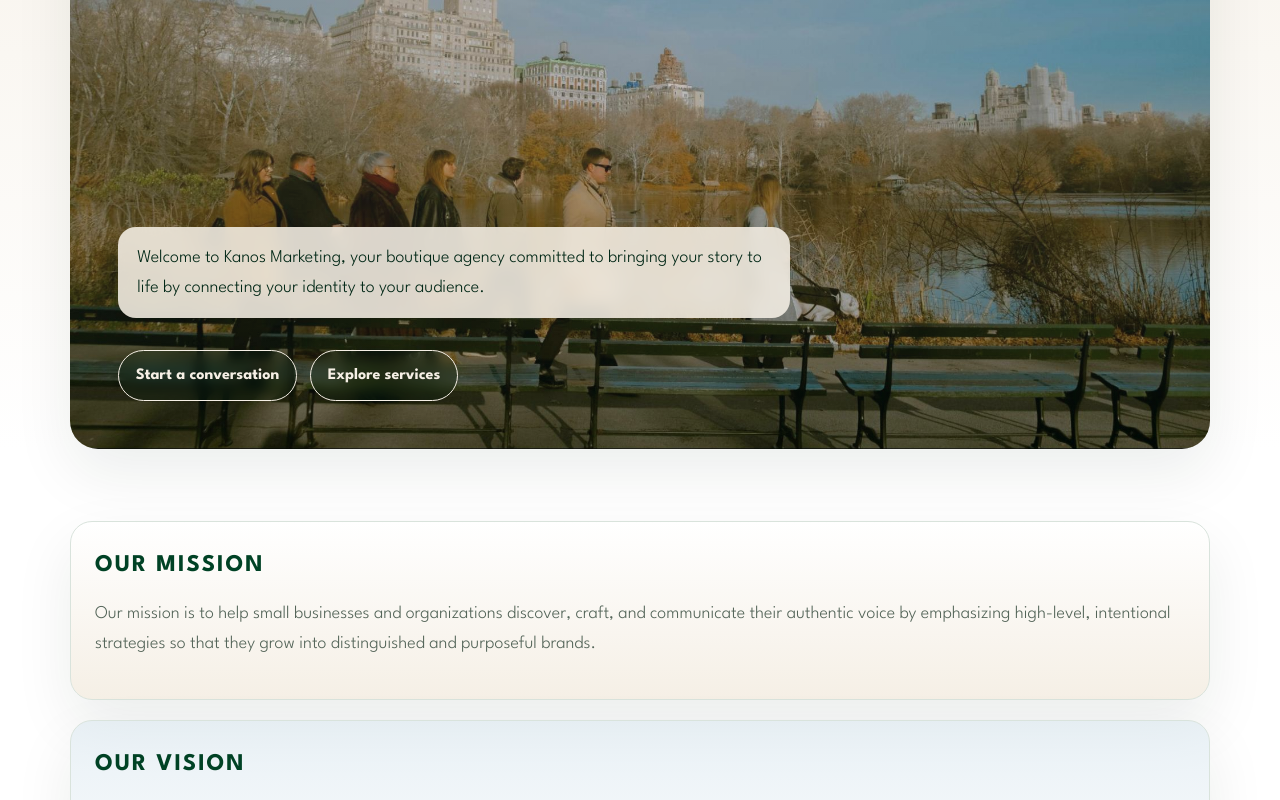
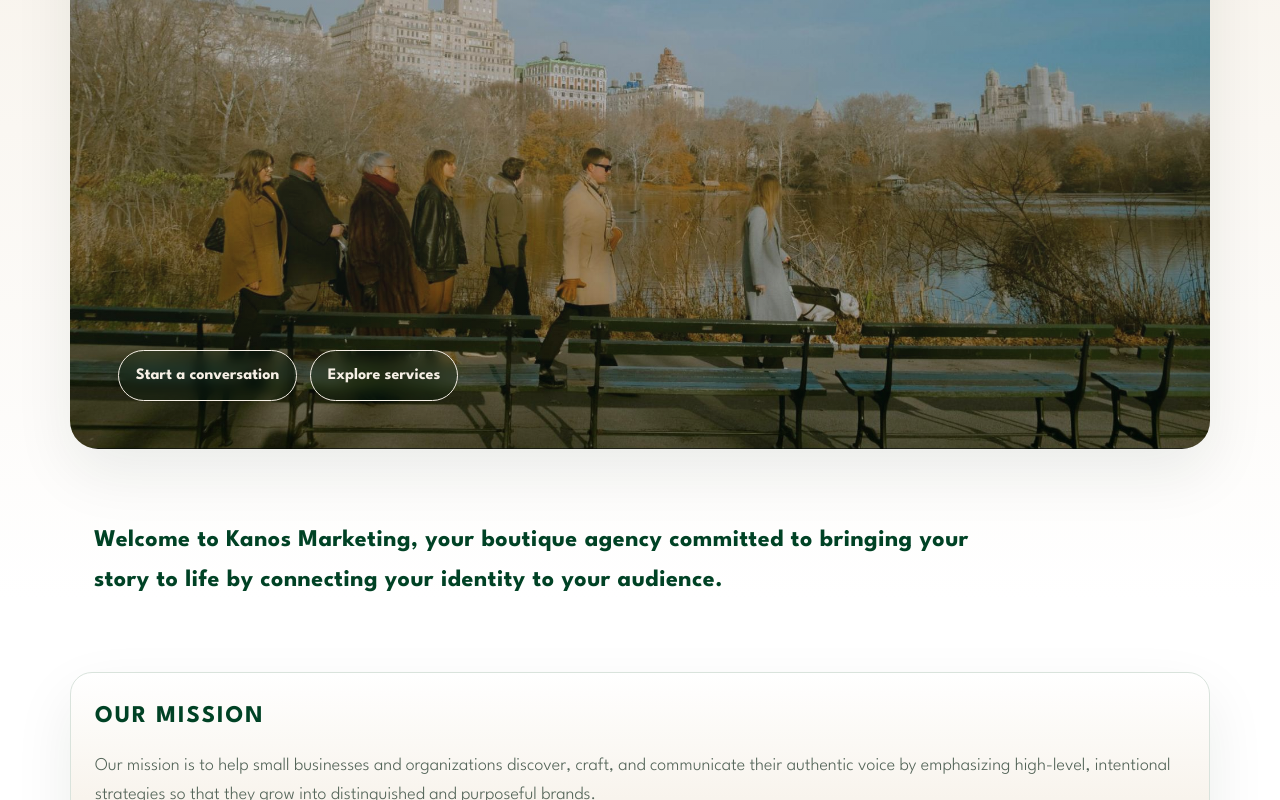
Before and after one commit to patgratt/kanosGroup, a React (Vite) app: page / in a window 1280 px wide. Shown: the part 424-1224 px from the top of the page. Built offline with nearby package versions, Linux system fonts and the light colour scheme.

Commit message:
fix textbox

```diff
--- a/src/pages/HomePage.jsx
+++ b/src/pages/HomePage.jsx
@@ -21,10 +21,6 @@ export default function HomePage() {
                 <p className="hero-tagline">Turning experiences into stories</p>
               </div>
               <div className="hero-base">
-                <p className="hero-intro">
-                  Welcome to Kanos Marketing, your boutique agency committed to bringing your story to life
-                  by connecting your identity to your audience.
-                </p>
                 <div className="cta-row">
                   <Link to="/contact" className="btn">
                     Start a conversation
@@ -36,6 +32,10 @@ export default function HomePage() {
               </div>
             </div>
           </div>
+          <p className="hero-intro">
+            Welcome to Kanos Marketing, your boutique agency committed to bringing your story to life
+            by connecting your identity to your audience.
+          </p>
         </div>
       </section>
 
--- a/styles.css
+++ b/styles.css
@@ -420,13 +420,14 @@ b {
 }
 
 .hero-intro {
-  margin: 0.6rem 0 0;
-  max-width: 42rem;
-  padding: 1rem 1.2rem;
-  border-radius: 18px;
-  background: rgba(245, 239, 229, 0.88);
-  color: var(--green-900);
-  backdrop-filter: blur(8px);
+  margin: 4.5rem 0 0;
+  max-width: 60rem;
+  padding-left: 1.5rem;
+  color: var(--green-700);
+  text-align: left;
+  font-size: 1.5rem;
+  font-weight: 700;
+  letter-spacing: 0.02em;
 }
 
 .hero-visual,
```
